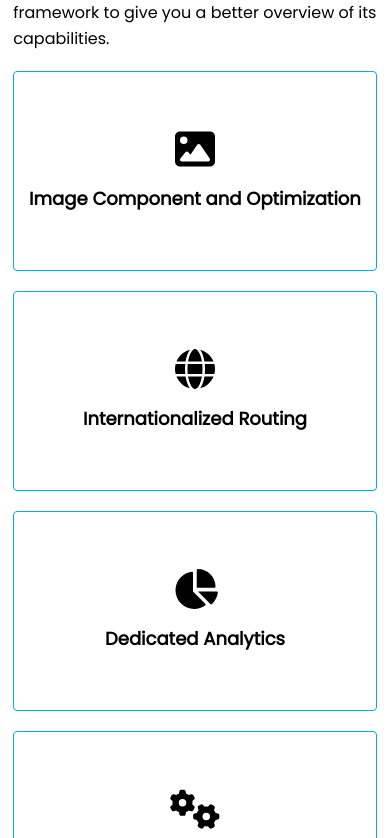
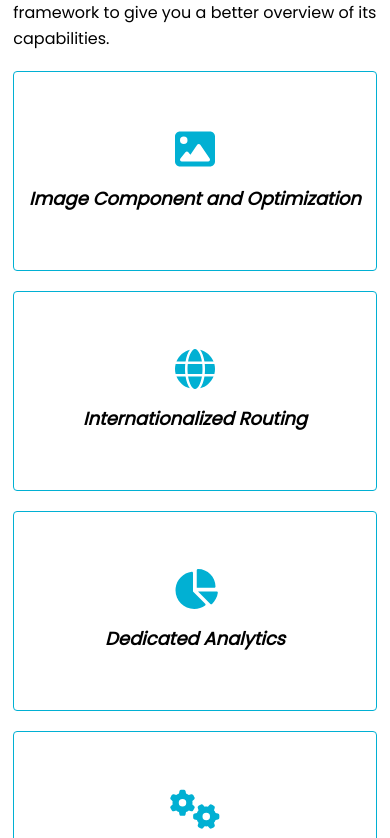
Before and after one commit to DasGMA/technical-documentation, a Next.js app: page /documentation in a window 390 px wide. Shown: the part 1446-2284 px from the top of the page. Built offline with nearby package versions, Linux system fonts and the light colour scheme.

Commit message:
Few little updates for scrolling on mobile.

```diff
--- a/style/index.css
+++ b/style/index.css
@@ -353,9 +353,14 @@ article a:visited,
     padding: 4rem 2rem;
 }
 
+#Features article .cards-container .card svg {
+    color: var(--blue-color);
+}
+
 #Features article .cards-container .card h3 {
     font-size: 1.8rem;
     text-align: center;
+    font-style: italic;
 }
 
 #Setup article p code,
@@ -400,6 +405,10 @@ article a:visited,
 }
 
 @media screen and (max-width: 52rem) {
+
+    #documentation-container .content-container .main-section {
+        scroll-margin-top: 17rem;
+    }
 
     #documentation-container {
         padding-top: 9rem;
```
